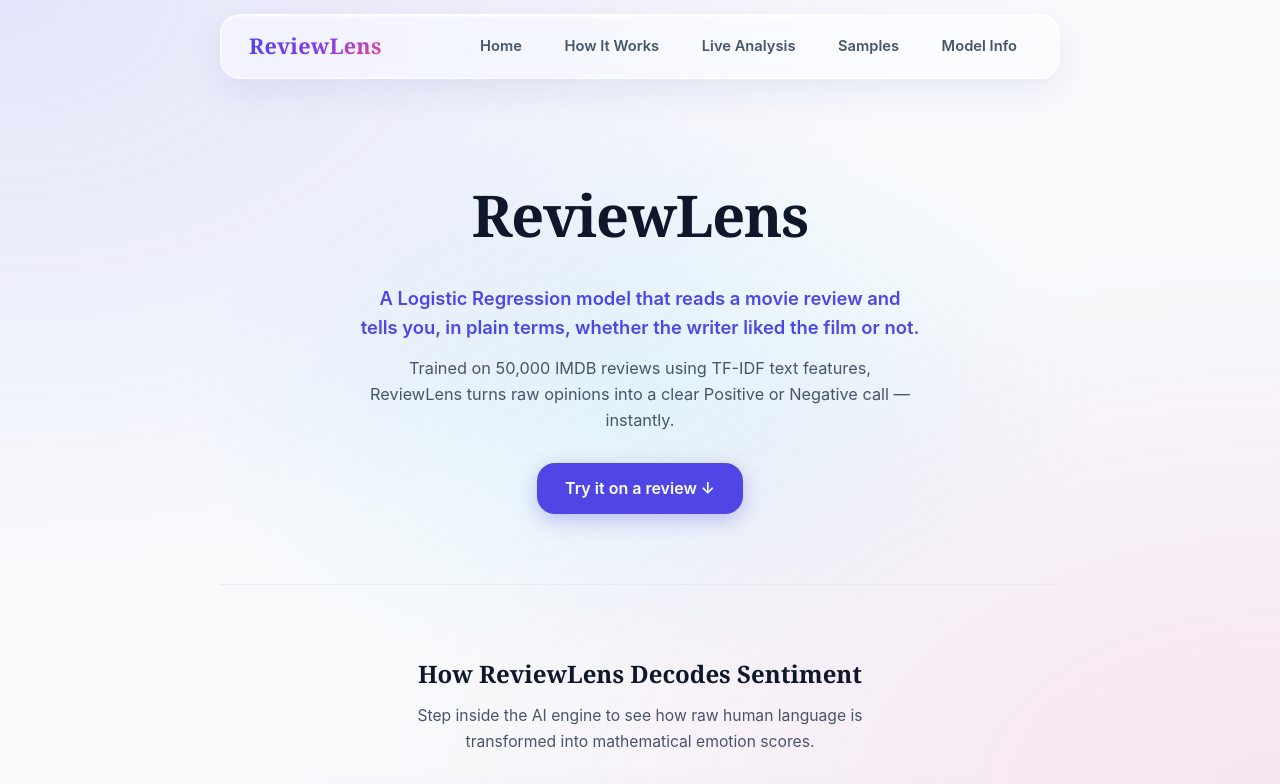
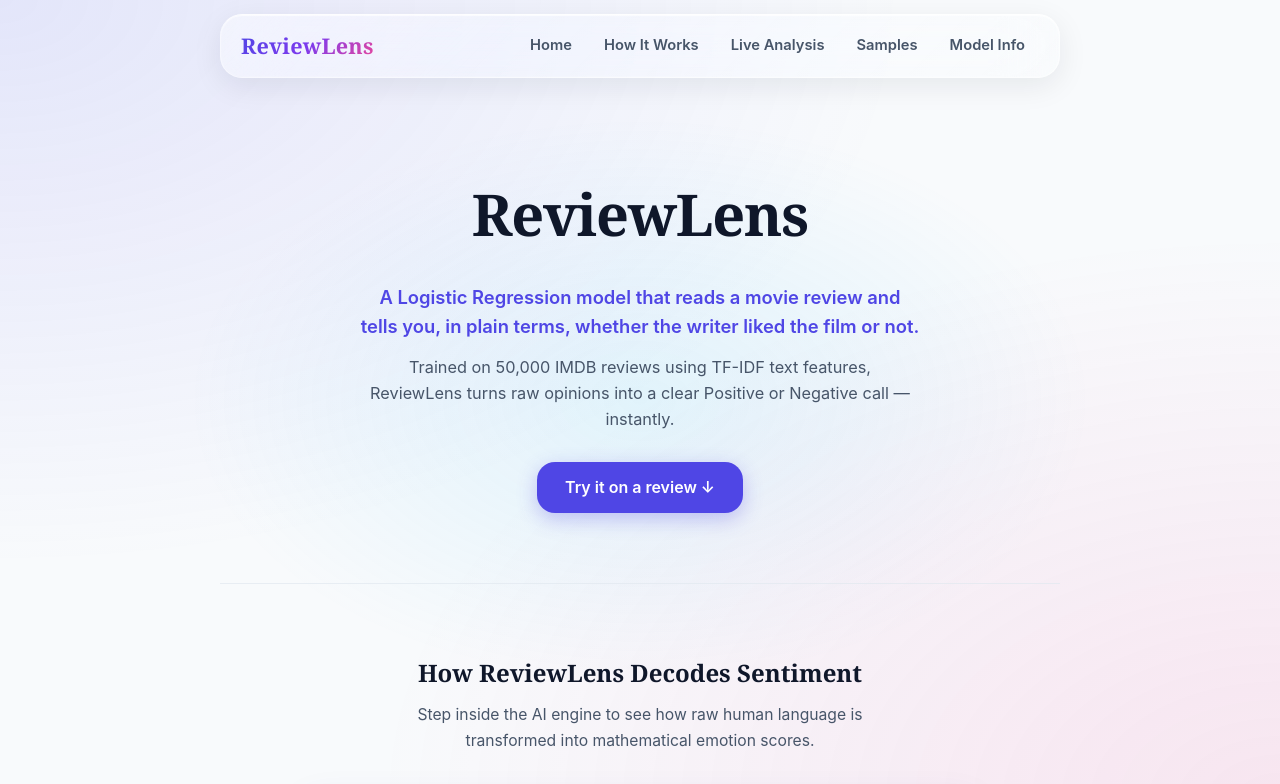
Before and after one commit to parekhmeet033/Sentiment_analysis, a plain HTML site: page index.html in a window 1280 px wide. Shown: the top 784 px of the page. Drawn offline with Linux system fonts and the light colour scheme.

Commit message:
Fix CSS syntax error and preserve liquid gradient branding

```diff
--- a/style.css
+++ b/style.css
@@ -39,29 +39,68 @@
   color: var(--cream);
 }
 
-/* ---------- Navbar (Liquid Glass) ---------- */
+/* ---------- Navbar (iOS Liquid Glass) ---------- */
 .navbar {
   position: sticky;
   top: 14px;
   z-index: 100;
+
   max-width: 840px;
   margin: 14px auto 0;
+
   display: flex;
   justify-content: space-between;
   align-items: center;
-  padding: 14px 28px;
-  background: rgba(255, 255, 255, 0.42);
-  backdrop-filter: var(--glass-blur);
-  -webkit-backdrop-filter: var(--glass-blur);
-  border: 1px solid rgba(255, 255, 255, 0.75);
-  border-top: 1.5px solid rgba(255, 255, 255, 0.95);
-  border-radius: 20px;
-  box-shadow: inset 0 1.5px 2px 0 rgba(255, 255, 255, 0.95),
-              0 12px 36px 0 rgba(31, 38, 135, 0.08),
-              0 2px 8px 0 rgba(0, 0, 0, 0.02);
+
+  padding: 12px 20px;
+
+  /* Liquid Glass */
+  background: rgba(255, 255, 255, 0.22);
+  backdrop-filter: blur(30px) saturate(180%);
+  -webkit-backdrop-filter: blur(30px) saturate(180%);
+
+  /* Glass edge */
+  border: 1px solid rgba(255, 255, 255, 0.55);
+  border-top-color: rgba(255, 255, 255, 0.85);
+
+  border-radius: 22px;
+
+  /* iOS-style depth */
+  box-shadow:
+    inset 0 1px 1px rgba(255, 255, 255, 0.75),
+    inset 0 -1px 1px rgba(255, 255, 255, 0.15),
+    0 8px 30px rgba(15, 23, 42, 0.08);
+
+  /* Smooth movement */
+  transition:
+    background 0.25s ease,
+    box-shadow 0.25s ease,
+    transform 0.25s ease;
 }
 
+/* Subtle glass shine */
+.navbar::before {
+  content: "";
+  position: absolute;
+  inset: 0;
+
+  border-radius: inherit;
+
+  background:
+    linear-gradient(
+      135deg,
+      rgba(255, 255, 255, 0.30),
+      transparent 35%,
+      rgba(255, 255, 255, 0.08)
+    );
+
+  pointer-events: none;
+}
+
+/* Brand */
 .nav-brand {
+  position: relative;
+  z-index: 1;
   font-family: Georgia, serif;
   font-size: 1.35rem;
   font-weight: 800;
@@ -71,21 +110,55 @@
   -webkit-text-fill-color: transparent;
 }
 
+/* Navigation links */
+.nav-links {
+  position: relative;
+  z-index: 1;
+
+  display: flex;
+  align-items: center;
+  gap: 4px;
+}
+
 .nav-links a {
   color: #475569;
   text-decoration: none;
-  margin-left: 10px;
-  padding: 6px 14px;
+
+  margin-left: 0;
+  padding: 7px 14px;
+
   font-size: 0.92rem;
   font-weight: 600;
-  border-radius: 12px;
-  transition: all 0.2s ease;
+
+  border-radius: 14px;
+
+  transition:
+    color 0.2s ease,
+    background 0.2s ease,
+    box-shadow 0.2s ease,
+    transform 0.2s ease;
 }
 
+/* Liquid Glass hover */
 .nav-links a:hover {
   color: #4f46e5;
-  background: rgba(255, 255, 255, 0.65);
-  box-shadow: inset 0 1px 1px rgba(255, 255, 255, 0.9), 0 2px 8px rgba(79, 70, 229, 0.08);
+
+  background: rgba(255, 255, 255, 0.38);
+
+  box-shadow:
+    inset 0 1px 1px rgba(255, 255, 255, 0.8),
+    0 3px 12px rgba(79, 70, 229, 0.08);
+
+  transform: translateY(-1px);
+}
+
+/* Glass effect when navbar is interacted with */
+.navbar:hover {
+  background: rgba(255, 255, 255, 0.28);
+
+  box-shadow:
+    inset 0 1px 1px rgba(255, 255, 255, 0.85),
+    0 10px 34px rgba(15, 23, 42, 0.10);
 }
 
 /* ---------- Sections ---------- */
```
